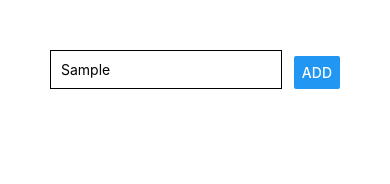
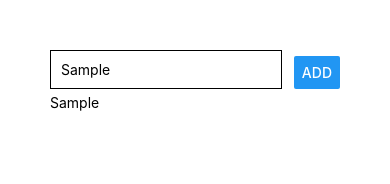
Before and after one commit to anthonySchafrik/lets-learn-rn, a React Native app: screen / in a window 390 px wide. Both pictures are taken after typing "Sample" into the empty fields and a click on the button "ADD". Shown: the top 184 px of the page. Built offline with nearby package versions, Linux system fonts and the light colour scheme.

Commit message:
Goals can be set and displayed to the screen

```diff
--- a/App.js
+++ b/App.js
@@ -1,12 +1,30 @@
-import React from 'react';
+import React, { useState } from 'react';
 import { StyleSheet, Text, View, TextInput, Button } from 'react-native';
 
 export default function App() {
+  const [setGoal, handleSetGoal] = useState('');
+  const [userGoal, handleUserGoal] = useState([]);
+
+  const setGoalText = goalText => handleSetGoal(goalText);
+
+  const setUserGoal = () => handleUserGoal([...userGoal, setGoal]);
+
   return (
     <View style={styles.container}>
       <View style={styles.innerContainer}>
-        <TextInput placeholder="Course Goal" style={styles.goalInput} />
-        <Button title="Add" />
+        <TextInput
+          placeholder="Course Goal"
+          onChangeText={setGoalText}
+          value={setGoal}
+          style={styles.goalInput}
+        />
+        <Button title="Add" onPress={setUserGoal} />
+      </View>
+
+      <View>
+        {userGoal.map((goal, i) => {
+          return <Text key={i}>{goal}</Text>;
+        })}
       </View>
     </View>
   );
```
